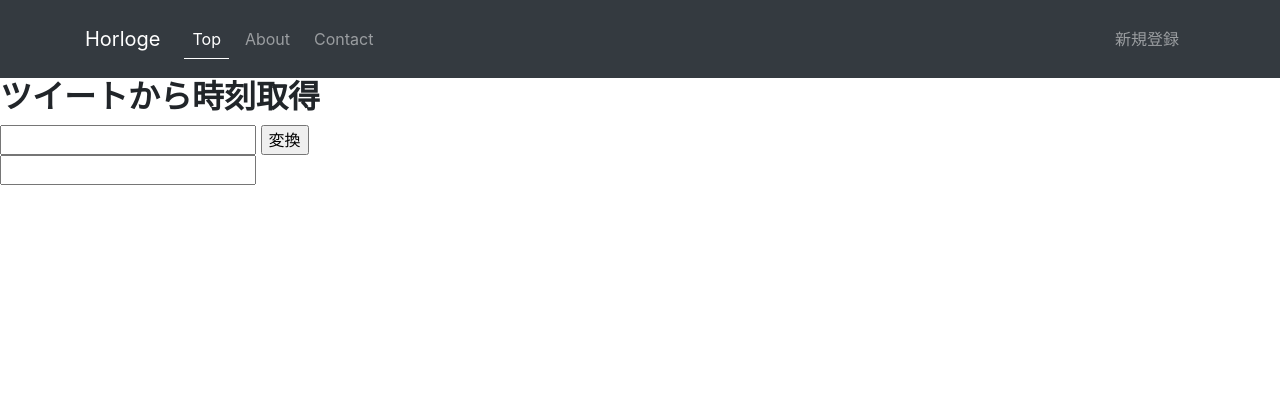
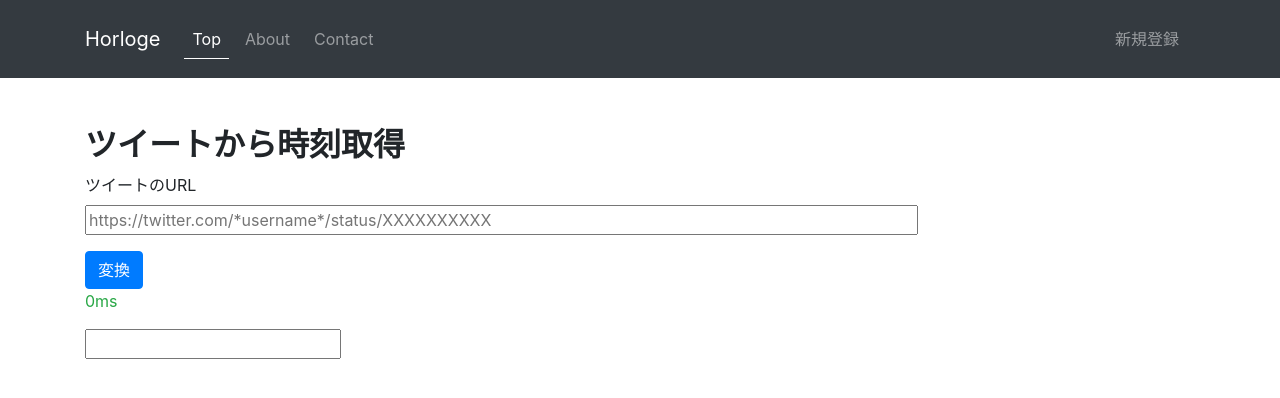
Before and after one commit to yurina256/334_logger, a website: page tools/index.html in a window 1280 px wide. Drawn offline with nearby package versions, Linux system fonts and the light colour scheme.

Commit message:
tools css

```diff
--- a/tools/index.html
+++ b/tools/index.html
@@ -80,11 +80,17 @@
             </nav>
       </header>
 	<!--- 装飾はあとで--->
-	<div>
-	<h2>ツイートから時刻取得</h2>
-	<input type="text" id="tweetURL"></input>
-	<input type="button" id="bt" value="変換"></input><br>
-	<input type="text" id="date"></input>
+	<div class="container">
+	    <section class="bs-docs-section clearfix mx-auto">
+		<h2>ツイートから時刻取得</h2>
+		<div class="form-group">
+		    <label class="col-from-label" for="tweetURL">ツイートのURL</label><br>
+		    <input type="text" class="from-control w-75" placeholder="https://twitter.com/*username*/status/XXXXXXXXXX" id="tweetURL"></input>
+		</div>
+		<input class="btn btn-primary" type="button" id="bt" value="変換"></input><br>
+		<p class="text-success" id="sec-err">0ms</p>
+		<input type="text" id="date"></input>
+	    </section>
 	</div>
 	<script type="text/javascript">
 	$("#bt").on("click",function(){
@@ -98,7 +104,8 @@
 	    var dateTime = new Date((val)+1288834974657);
 	    console.log(dateTime);
 	    var time = dateTime.toLocaleTimeString();
-	   $("#date").val(time+"."+(val+657)%1000);
+	    $("#date").val(time+"."+(val+657)%1000);
+	    $("sec-err").addClass("");
 	    //後で正規表現にする
 	});
 	</script>
```
